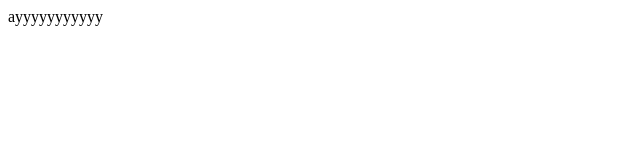
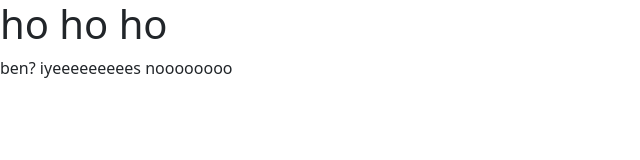
Before and after one commit to laprecedent/laprecedent.github.io, a plain HTML site: page index.html in a window 1280 px wide. Shown: the whole page, without its empty margins (0-640 px from the left). Drawn offline with nearby package versions, Linux system fonts and the light colour scheme.

Commit message:
tried adding bootstrap
yup

```diff
--- a/index.html
+++ b/index.html
@@ -1,12 +1,18 @@
+
 <!DOCTYPE html>
 <html lang="en">
 <head>
     <meta charset="UTF-8">
     <meta http-equiv="X-UA-Compatible" content="IE=edge">
     <meta name="viewport" content="width=device-width, initial-scale=1.0">
+
+    <!-- CSS only -->
+    <link href="https://cdn.jsdelivr.net/npm/bootstrap@5.2.0/dist/css/bootstrap.min.css" rel="stylesheet" integrity="sha384-gH2yIJqKdNHPEq0n4Mqa/HGKIhSkIHeL5AyhkYV8i59U5AR6csBvApHHNl/vI1Bx" crossorigin="anonymous">
+
     <title>TEST</title>
 </head>
 <body>
-    ayyyyyyyyyyy
+    <h1> ho ho ho </h1>
+    <p> ben? iyeeeeeeeees noooooooo </p>
 </body>
 </html>
--- /dev/null
+++ b/style.css
@@ -0,0 +1,2 @@
+<!-- CSS only -->
+<link href="https://cdn.jsdelivr.net/npm/bootstrap@5.2.0/dist/css/bootstrap.min.css" rel="stylesheet" integrity="sha384-gH2yIJqKdNHPEq0n4Mqa/HGKIhSkIHeL5AyhkYV8i59U5AR6csBvApHHNl/vI1Bx" crossorigin="anonymous">
```
